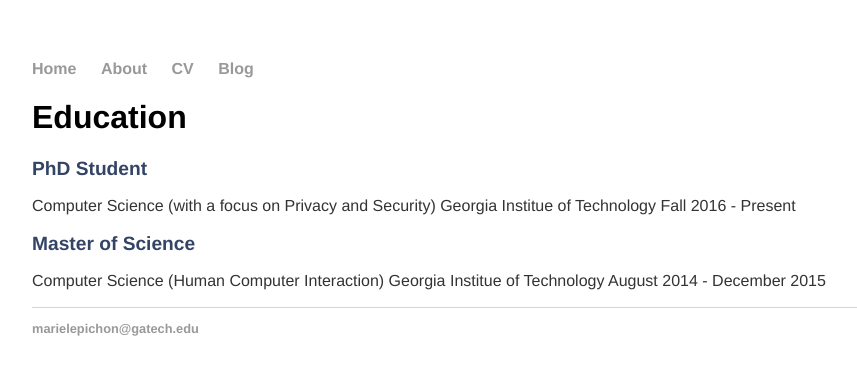
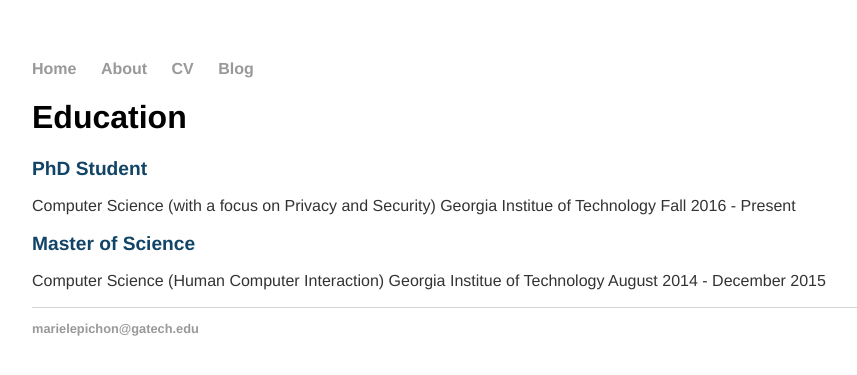
Before and after one commit to mlepic20/mlepic20.github.io, a Jekyll site: the page built from cv/index.md, in a window 1280 px wide. Shown: the top 375 px of the page, without its empty margins (160-1017 px from the left). Built offline with Jekyll 4.4.1, drawn with Linux system fonts in a browser that asks for light colours.

Commit message:
Update main.css

```diff
--- a/css/main.css
+++ b/css/main.css
@@ -26,7 +26,7 @@ h1 {
 h2 {
     font-size: 1.2em;
     font-family:'Helvetica', 'Arial', 'Sans-Serif';
-    color: #334466;
+    color: #114466;
 }
 p {
     font-size: 1em;
```
